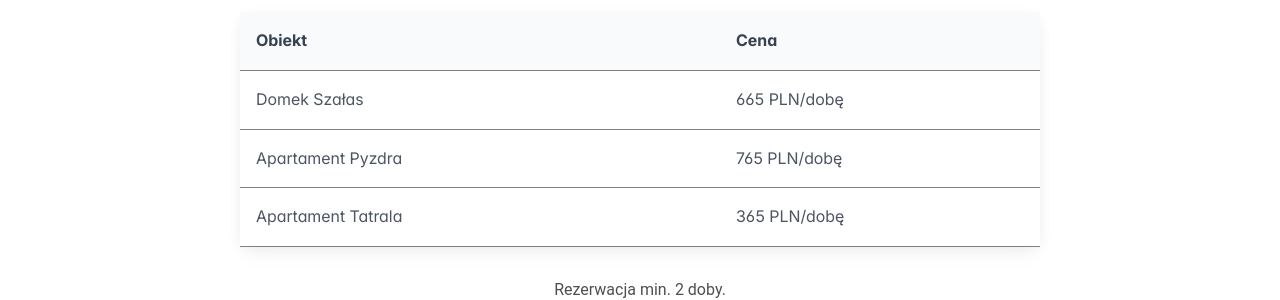
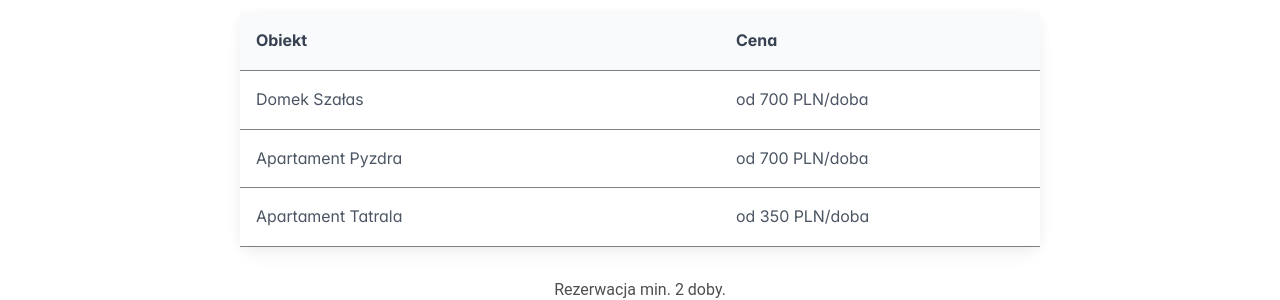
Before and after one commit to Grzesiek333/Zakodomki, a React (Vite) app: page /cennik in a window 1280 px wide. Shown: the part 426-726 px from the top of the page. Built offline with nearby package versions, Linux system fonts and the light colour scheme.

Commit message:
price_update

```diff
--- a/src/price.jsx
+++ b/src/price.jsx
@@ -12,19 +12,19 @@ const Object = {
                 id: '1',
                 name: 'Domek Szałas',
                 description: 'Product Description',
-                price: 665+' PLN/dobę',
+                price: 'od 700 PLN/doba',
             },
             {
                 id: '2',
                 name: 'Apartament Pyzdra',
                 description: 'Product Description',
-                price: 765+' PLN/dobę',
+                price: 'od 700 PLN/doba',
             },
             {
                 id: '3',
                 name: 'Apartament Tatrala',
                 description: 'Product Description',
-                price: 365+' PLN/dobę',
+                price: 'od 350 PLN/doba',
             }
 
         ]},
--- a/src/szalas.jsx
+++ b/src/szalas.jsx
@@ -24,9 +24,8 @@ export default function Szalas() {
       Dodatkowo jest miejsce na ognisko i duży (nieogrodzony) ogród do dyspozycji gości.
       Bezpłatne dwa miejsca postojowe. Plac zabaw dla dzieci.</div>
     </section>
-    <h3 style= {{marginTop: '20px'}}>Zdjęcia:</h3>
     <Gallery_Szalas/>
-      {/* <InlineDemo />       */}
+
       <Footer />
     </>
   );
```
